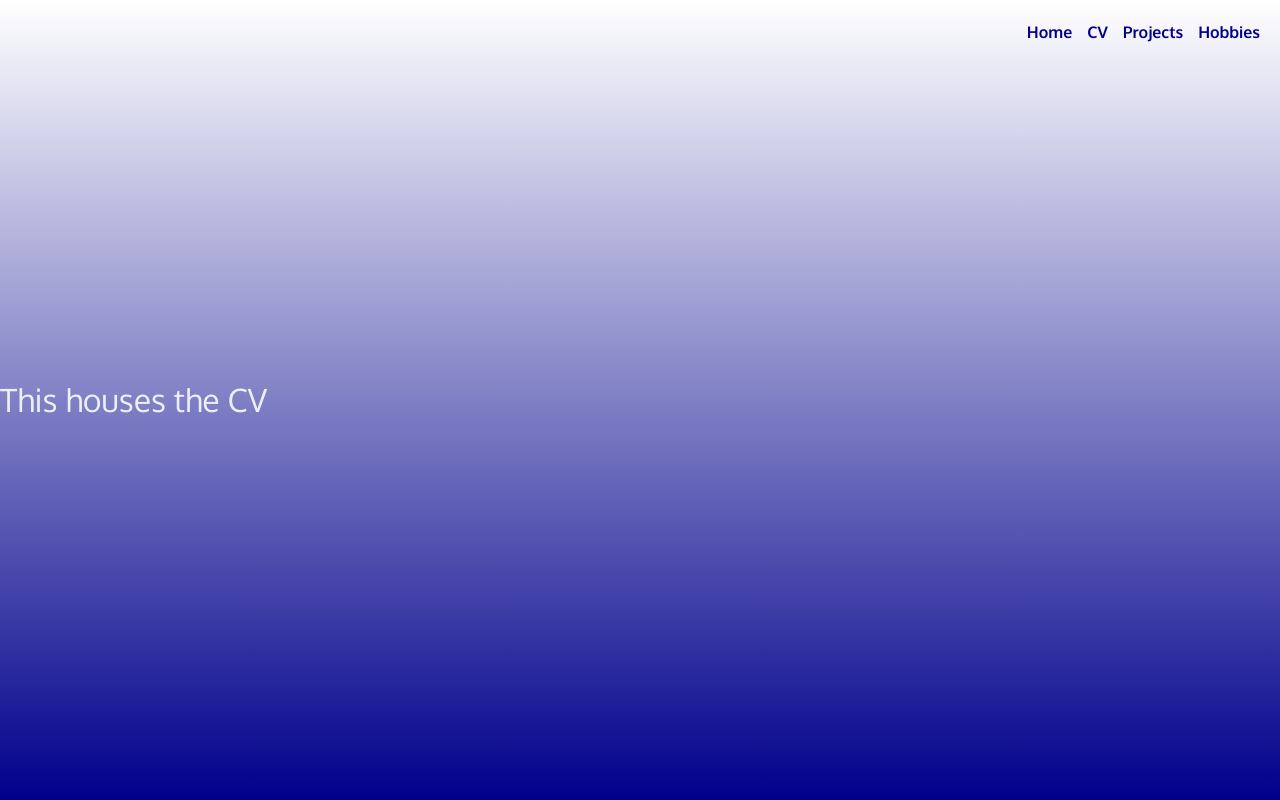
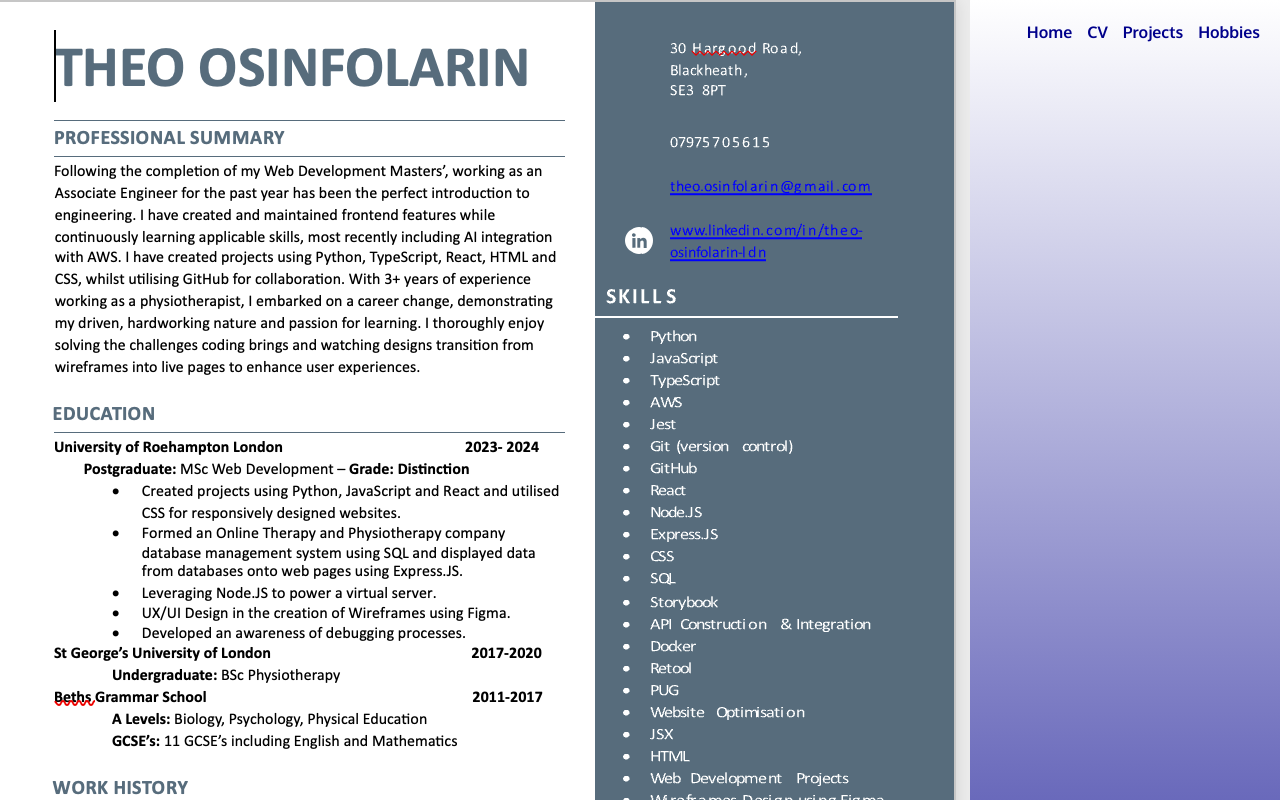
Before and after one commit to tosinfolarin/MyPortfolio, a React (Vite) app in the folder myPortfolio/: page /cv in a window 1280 px wide. Shown: the top 800 px of the page. Built offline with nearby package versions, Linux system fonts and the light colour scheme.

Commit message:
rough cv update

```diff
--- a/myPortfolio/src/components/CV.jsx
+++ b/myPortfolio/src/components/CV.jsx
@@ -2,12 +2,12 @@ import Navbar from "./Navbar";
 
 const CV = () => {
     return (
-
-            <div>
-               <Navbar/>
-               <h1> This houses the CV </h1>
-
-            </div>
+        <div>
+            <Navbar/>
+            <div className="CV">
+                <img src="src/images/CV.png" alt="CV"/>
+           </div>
+        </div>
 
     );
 }
```
Also changed, not shown: myPortfolio/src/images/CV.png (added).
